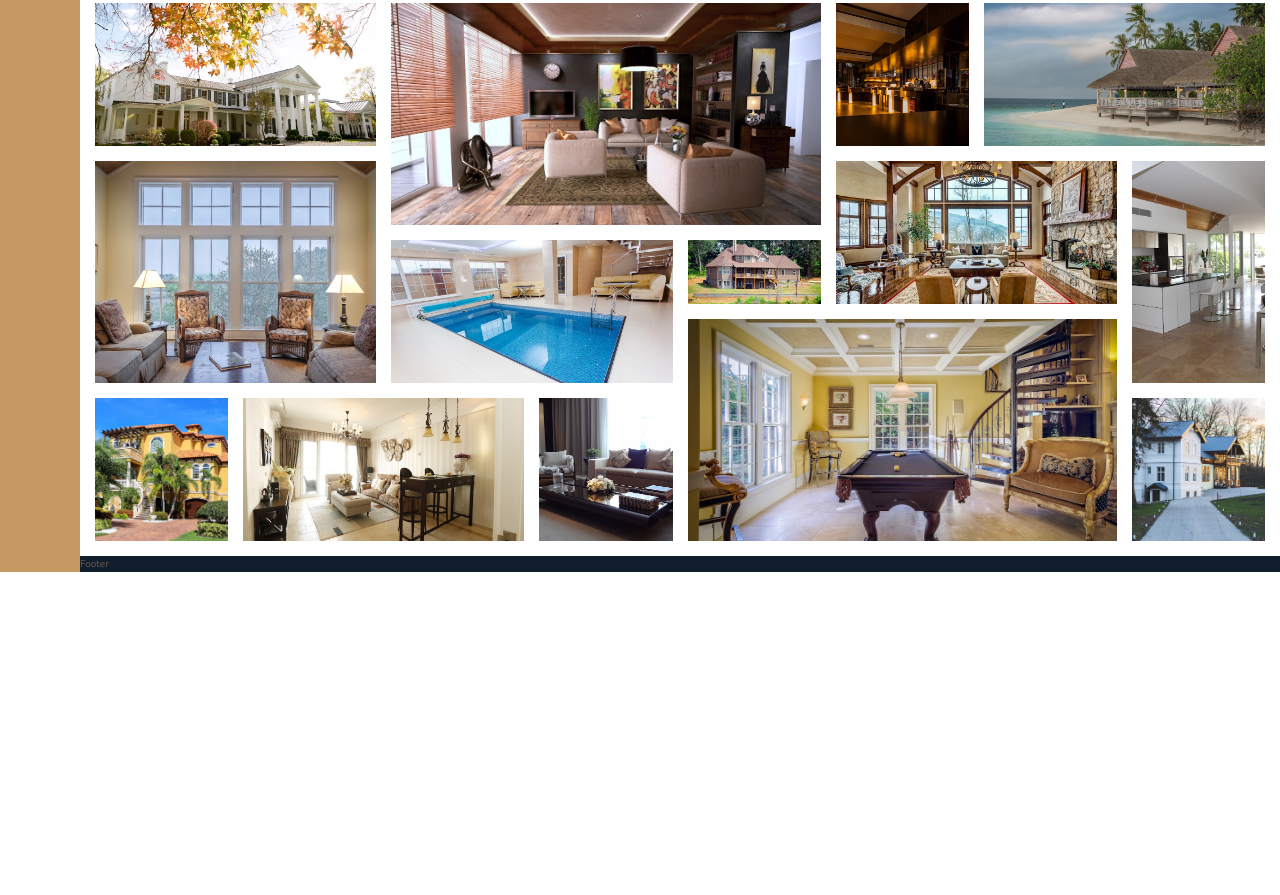
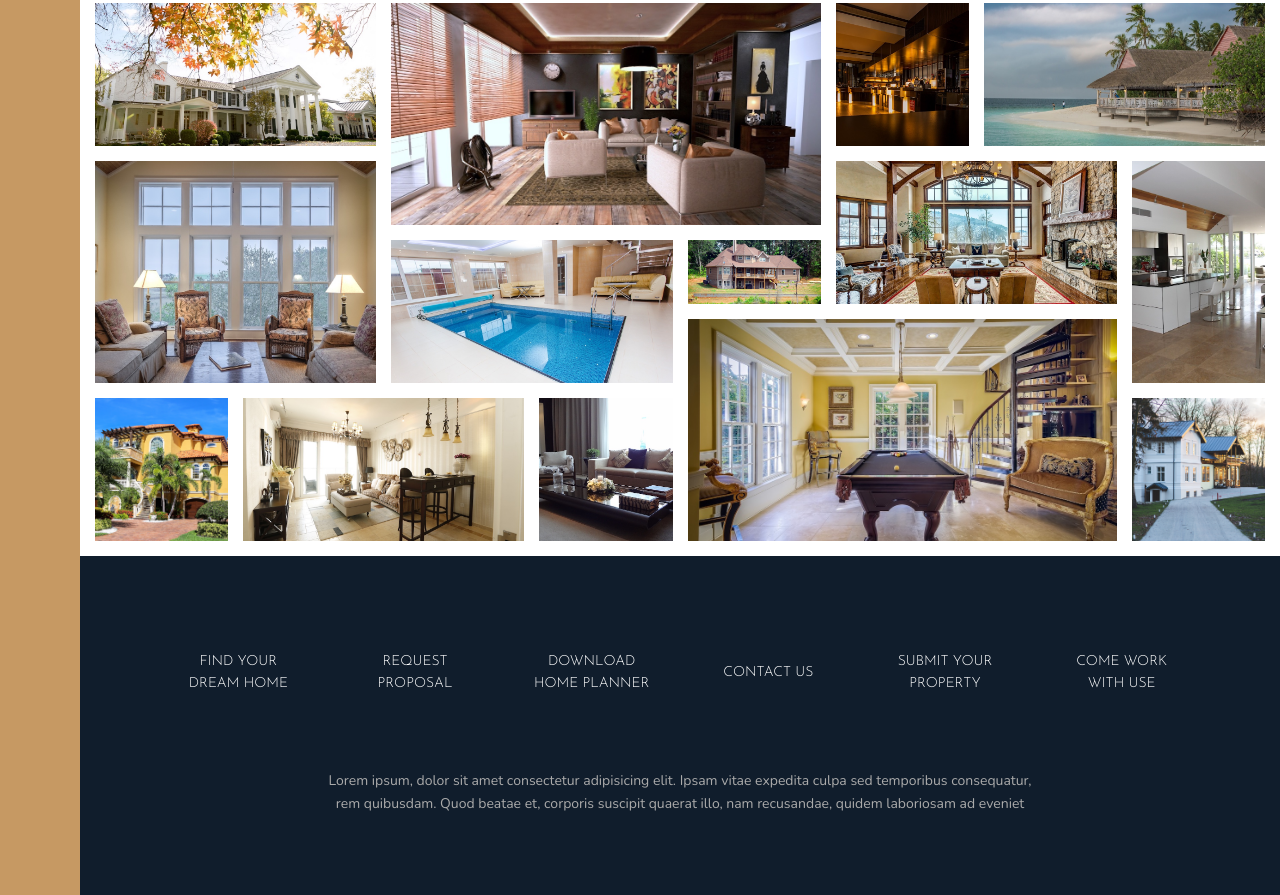
Before and after one commit to oaitbaziz/nexter, a website: page index.html in a window 1280 px wide. Shown: the part 3114-4009 px from the top of the page. Before the commit the page ends 3686 px from the top, so only its background shows below. Drawn offline with nearby package versions, Linux system fonts and the light colour scheme.

Commit message:
added footer

```diff
--- a/index.html
+++ b/index.html
@@ -366,6 +366,32 @@
       </figure>
     </section>
 
-    <footer class="footer">Footer</footer>
+    <footer class="footer">
+      <ul class="nav">
+        <li class="nav__item">
+          <a href="" class="nav__link">Find your dream home</a>
+        </li>
+        <li class="nav__item">
+          <a href="" class="nav__link">Request proposal</a>
+        </li>
+        <li class="nav__item">
+          <a href="" class="nav__link">Download home planner</a>
+        </li>
+        <li class="nav__item"><a href="" class="nav__link">Contact us</a></li>
+        <li class="nav__item">
+          <a href="" class="nav__link">Submit your property</a>
+        </li>
+        <li class="nav__item">
+          <a href="" class="nav__link">Come work with use</a>
+        </li>
+      </ul>
+
+      <p class="copyright">
+        Lorem ipsum, dolor sit amet consectetur adipisicing elit. Ipsam vitae
+        expedita culpa sed temporibus consequatur, rem quibusdam. Quod beatae
+        et, corporis suscipit quaerat illo, nam recusandae, quidem laboriosam ad
+        eveniet
+      </p>
+    </footer>
   </body>
 </html>
--- a/sass/_footer.scss
+++ b/sass/_footer.scss
@@ -1,4 +1,50 @@
 .footer {
   background-color: $color-secondary;
   grid-column: full-start / full-end;
+
+  padding: 8rem;
 }
+
+.nav {
+  list-style: none;
+
+  display: grid;
+  grid-template-columns: repeat(auto-fit, minmax(15rem, 1fr));
+  grid-gap: 2rem;
+  align-items: center;
+
+  &__link:link,
+  &__link:visited {
+    display: block;
+
+    padding: 1.5rem;
+
+    color: #fff;
+    font-size: 1.4rem;
+    font-family: $font-display;
+    text-transform: uppercase;
+    text-decoration: none;
+    text-align: center;
+
+    transition: background-color 250ms, transform 250ms;
+  }
+
+  &__link:hover,
+  &__link:active {
+    background-color: rgba(#fff, 0.05);
+    cursor: pointer;
+  }
+
+  &__link:active {
+    transform: translateY(2px);
+  }
+}
+
+.copyright {
+  font-size: 1.4rem;
+  color: $color-grey-light-2;
+  margin: 0 auto;
+  margin-top: 6rem;
+  text-align: center;
+  width: 70%;
+}
```
Also changed, not shown: css/style.css.
